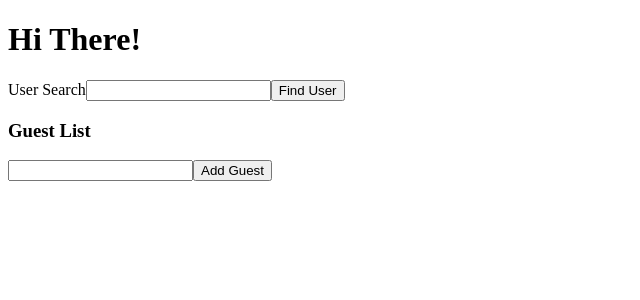
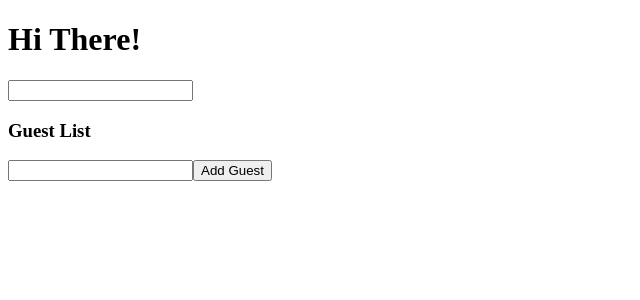
Before and after one commit to dyson1602/rts, a React (Create React App) app: page / in a window 1280 px wide. Shown: the top 300 px of the page, without its empty margins (0-640 px from the left). Built offline with nearby package versions, Linux system fonts and the light colour scheme.

Commit message:
new: EventComponent

```diff
--- /dev/null
+++ b/src/events/EventComponent.tsx
@@ -0,0 +1,11 @@
+const EventComponent: React.FC = () => {
+  const onChange = (e) => {console.log(e)}
+
+  return (
+    <div>
+      <input onChange={onChange} />
+    </div>
+  );
+};
+
+export default EventComponent;
--- a/src/index.tsx
+++ b/src/index.tsx
@@ -1,12 +1,12 @@
 import ReactDOM from 'react-dom';
 import GuestList from './state/GuestList';
-import UserSearch from './state/UserSearch';
+import EventComponent from './events/EventComponent'
 
 const App = () => {
   return (
     <div>
       <h1>Hi There!</h1>
-      <UserSearch />
+      <EventComponent />
       <GuestList />
     </div>
   );
```
